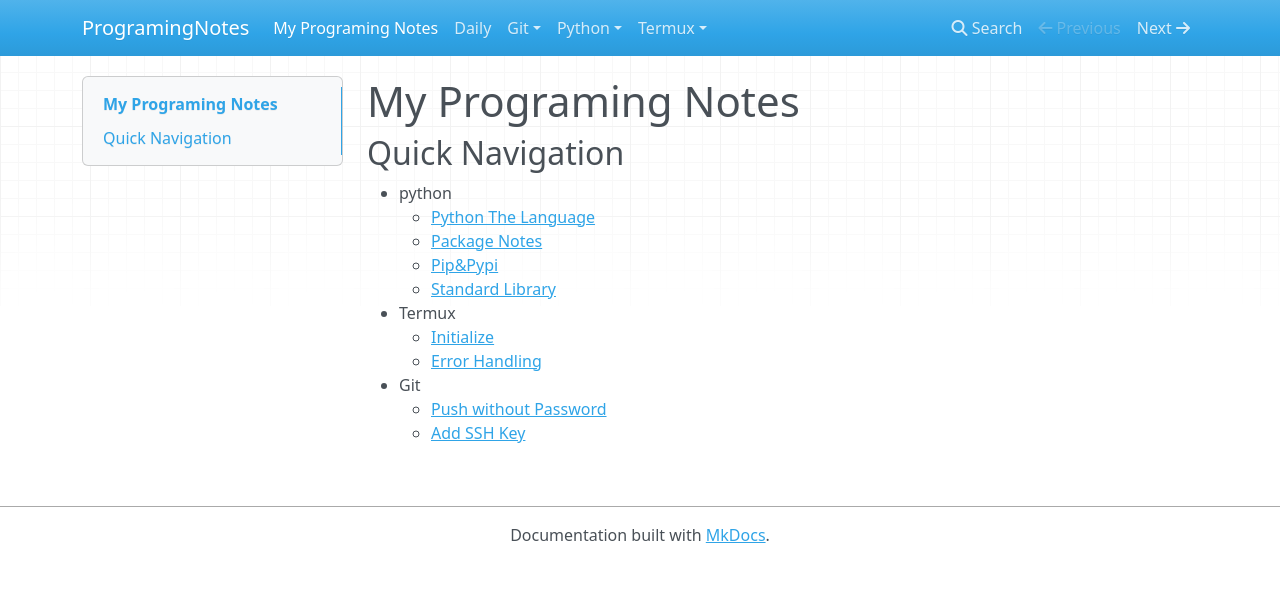
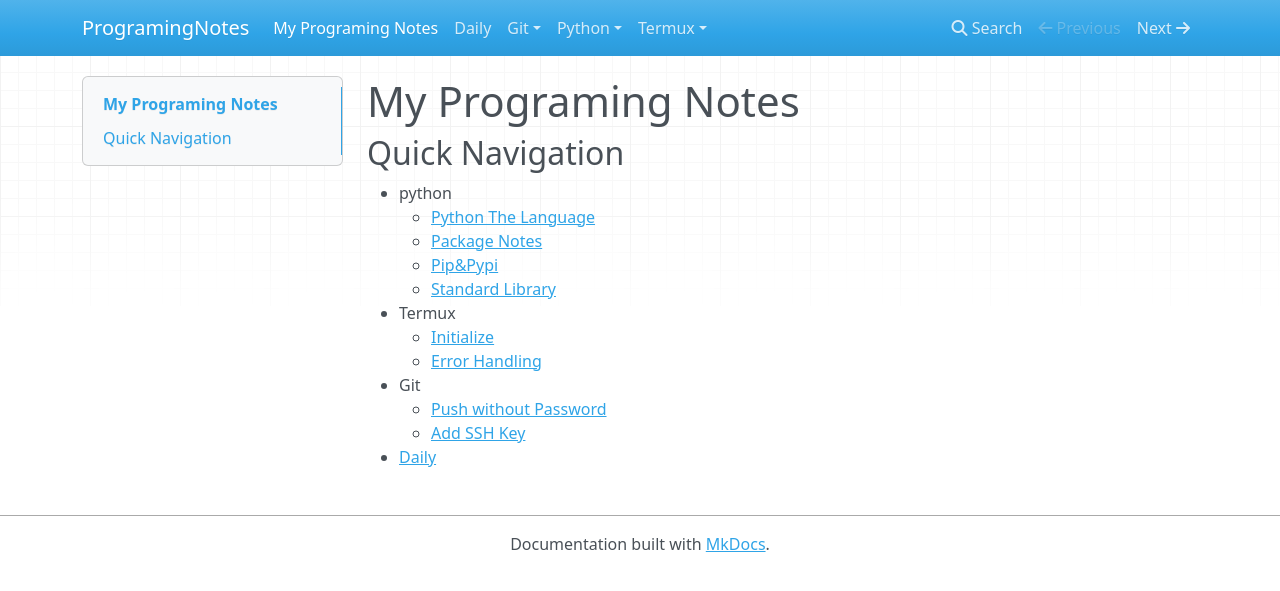
Before and after one commit to AllanChain/ProgramingNotes, an MkDocs documentation site: the page built from docs/index.md, in a window 1280 px wide. Shown: the top 591 px of the page. Built offline with MkDocs 1.6.1, drawn with Linux system fonts in a browser that asks for light colours; nearby versions of some CDN libraries.

Commit message:
add link to daily

```diff
--- a/docs/index.md
+++ b/docs/index.md
@@ -11,3 +11,4 @@
 - Git
     - [Push without Password](git/password.md)
     - [Add SSH Key](git/ssh.md)
+- [Daily](daily.md)
```
